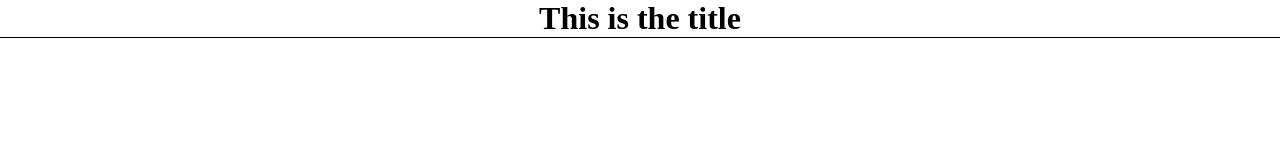
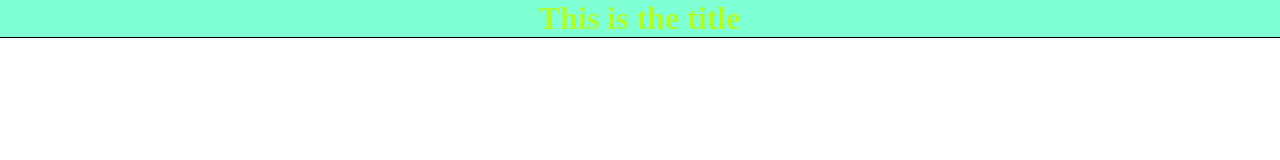
Before and after one commit to merindev/JS-by-jsmh, a plain HTML site: page index.html in a window 1280 px wide. Drawn offline with Linux system fonts and the light colour scheme.

Commit message:
Added style to header

```diff
--- a/style/main.css
+++ b/style/main.css
@@ -5,4 +5,6 @@
 h1{
     text-align: center;
     border-bottom: 1px double #000;
+    color: greenyellow;
+    background: aquamarine;
 }
```
